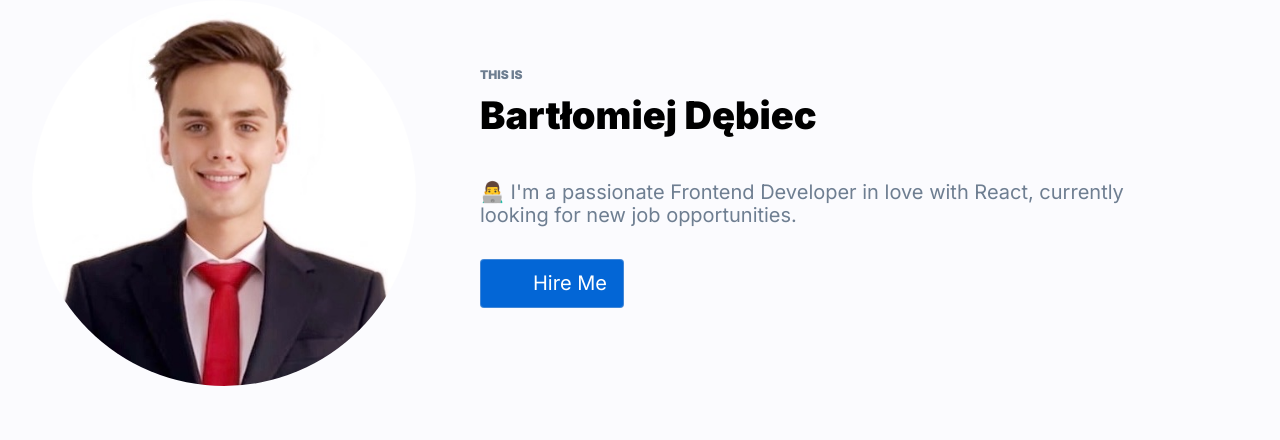
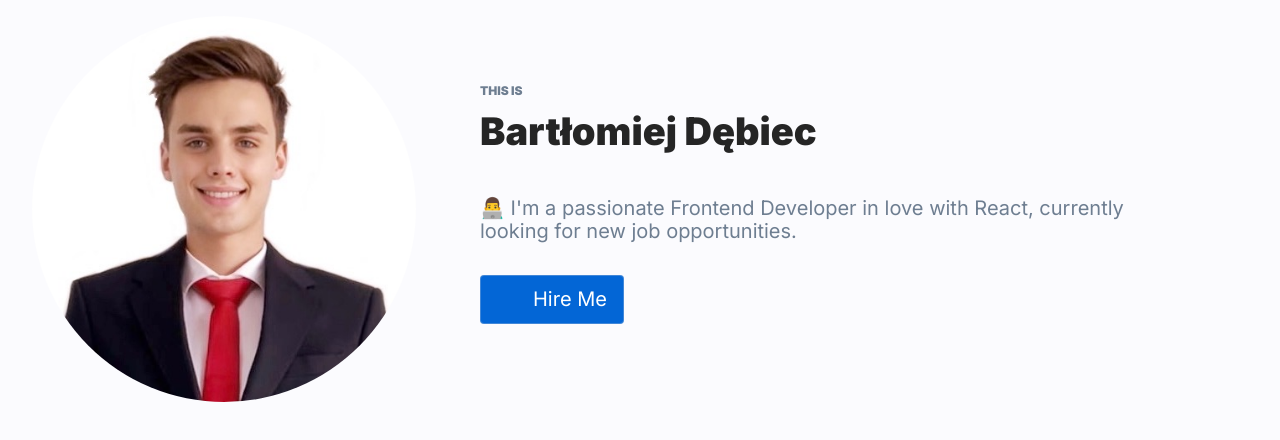
Before and after one commit to bartekdbc/personal-homepage, a React (Create React App) app: page / in a window 1280 px wide. Shown: the top 440 px of the page. Built offline with nearby package versions, Linux system fonts and the light colour scheme; some icons are missing.

Commit message:
GlobalStyle updated

```diff
--- a/src/GlobalStyle.js
+++ b/src/GlobalStyle.js
@@ -12,5 +12,7 @@ export const GlobalStyle = createGlobalStyle`
   body {
     background-color: ${({ theme }) => theme.color.whiteLilac};
     font-family: 'Inter', sans-serif;
+    color: ${({ theme }) => theme.color.black};;
+    padding: 16px;
   }
 `;
```
